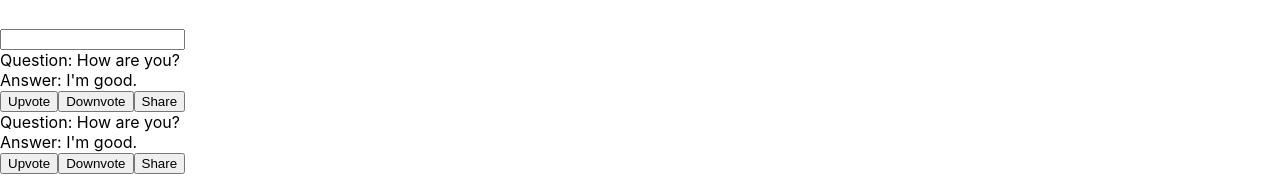
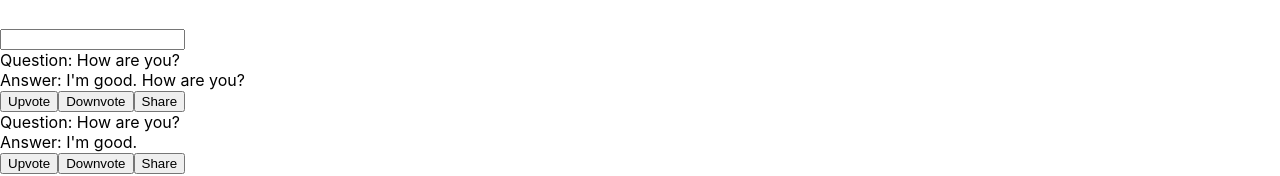
Before and after one commit to xerxes23/lumen-client, a React (Create React App) app: page /dashboard in a window 1280 px wide. Shown: the part 133-309 px from the top of the page. Built offline with nearby package versions, Linux system fonts and the light colour scheme.

Commit message:
Added new content

```diff
--- a/src/components/dashboard/Dashboard.js
+++ b/src/components/dashboard/Dashboard.js
@@ -20,7 +20,7 @@ export function Dashboard() {
 			<input type="text" />
 			<div>
 				<div>Question: How are you?</div>
-				<div>Answer: I'm good.</div>
+				<div>Answer: I'm good. How are you?</div>
 				<div>
 					<button onClick={upVote}>Upvote</button>
 					<button onClick={downVote}>Downvote</button>
```
